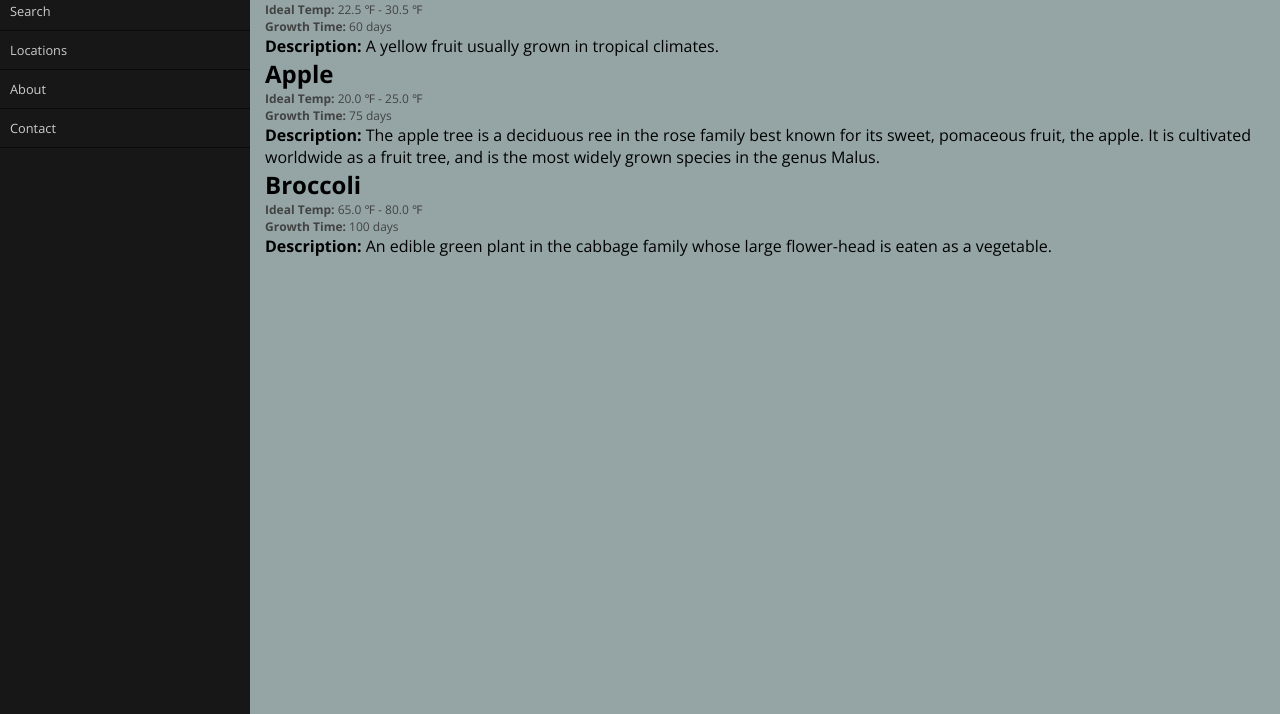
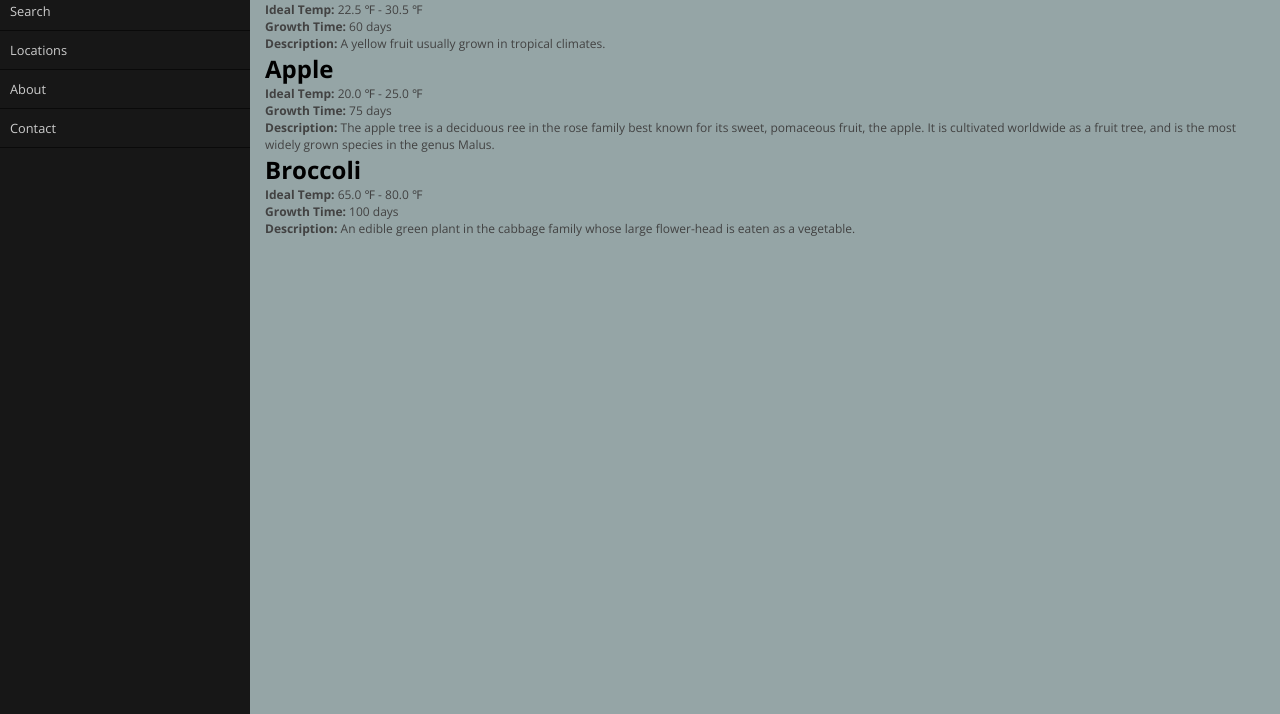
Before and after one commit to gabrielx52/SeasonalSite, a Django app: template mysite/seasonal/templates/search_results.html in a window 1280 px wide. Shown: the part 136-850 px from the top of the page. Run offline with Django 3.2, Linux system fonts and the light colour scheme; the template is opened without the code that fills it: values that come from a table or form of the project are taken from there, others are empty; data comes from the database, SQL or seed files in the repository; some libraries are stand-ins or nearby versions.

Commit message:
Reformatted how produce items are displayed

```diff
--- a/mysite/seasonal/templates/search_results.html
+++ b/mysite/seasonal/templates/search_results.html
@@ -14,12 +14,12 @@
                     <p>
                       <strong>Ideal Temp:</strong>  {{ item.ideal_temp_low }}  &#x2109; - {{item.ideal_temp_high }} &#x2109;
                     </p>
-                <p class="item-growtime">
+                    <p>
                       <strong>Growth Time:</strong> {{ item.growth_time }} days
                     </p>
-                <div class="item-body">
+                    <p>
                       <strong>Description:</strong> {{ item.description }}
-                </div>
+                    </p>
                 </div>
            {% endfor %}
          </ul>
```
Lines whose indentation alone changed are shown as unchanged.
